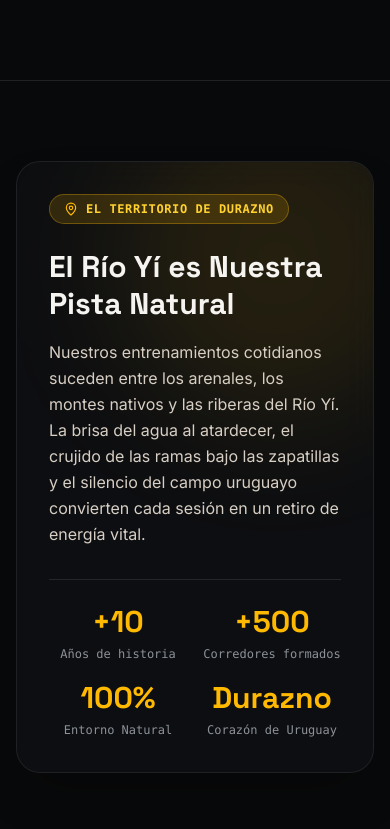
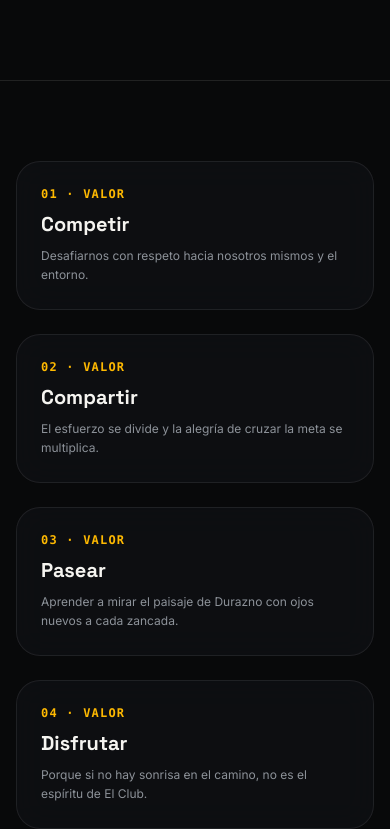
Before and after one commit to juanchoalcoba/trillo, a React (Vite) app: page /club in a window 390 px wide. Shown: the part 6979-7808 px from the top of the page. Built offline with nearby package versions, Linux system fonts and the light colour scheme; no server answers.

Commit message:
feat: initial backend architecture, postgresql pooler and auth

```diff
--- a/src/components/club/ClubCommunity.jsx
+++ b/src/components/club/ClubCommunity.jsx
@@ -1,6 +1,4 @@
 import React from 'react';
-import { motion } from 'framer-motion';
-import { Heart, Users, MapPin, Award, CheckCircle2, Camera } from 'lucide-react';
 
 export default function ClubCommunity() {
   const values = [
@@ -12,53 +10,6 @@ export default function ClubCommunity() {
 
   return (
     <section id="rioyi" className="relative z-10 py-20 sm:py-28 px-4 sm:px-6 lg:px-8 max-w-7xl mx-auto border-t border-white/10 scroll-mt-24">
-      {/* El Río Yí como Escenario */}
-      <motion.div
-        initial={{ opacity: 0, scale: 0.98 }}
-        whileInView={{ opacity: 1, scale: 1 }}
-        viewport={{ once: true }}
-        transition={{ duration: 0.8 }}
-        className="rounded-3xl p-8 sm:p-12 md:p-14 glass-panel border border-amber-400/30 text-white shadow-2xl relative overflow-hidden mb-20 bg-gradient-to-br from-amber-500/15 via-[#0d1015] to-[#08090a]"
-      >
-        <div className="absolute top-0 right-0 -mt-16 -mr-16 w-80 h-80 bg-amber-400/10 rounded-full blur-3xl pointer-events-none" />
-
-        <div className="relative z-10 max-w-3xl">
-          <div className="inline-flex items-center gap-2 px-3.5 py-1.5 rounded-full bg-amber-400/15 border border-amber-400/30 text-xs font-semibold mb-6 uppercase tracking-wider font-mono text-amber-300">
-            <MapPin className="w-3.5 h-3.5 text-amber-400" />
-            <span>El Territorio de Durazno</span>
-          </div>
-
-          <h3 className="text-3xl sm:text-4xl md:text-5xl font-['Space_Grotesk'] font-bold leading-tight mb-4 text-[#f5f4f0]">
-            El Río Yí es Nuestra Pista Natural
-          </h3>
-
-          <p className="text-base sm:text-lg text-[#d8cfc4] font-normal leading-relaxed mb-8">
-            Nuestros entrenamientos cotidianos suceden entre los arenales, los montes nativos y
-            las riberas del Río Yí. La brisa del agua al atardecer, el crujido de las ramas bajo las zapatillas
-            y el silencio del campo uruguayo convierten cada sesión en un retiro de energía vital.
-          </p>
-
-          <div className="grid grid-cols-2 sm:grid-cols-4 gap-4 pt-6 border-t border-white/10 text-center">
-            <div>
-              <span className="block text-3xl font-black font-['Space_Grotesk'] text-amber-400">+10</span>
-              <span className="text-xs text-[#8d9299] font-mono">Años de historia</span>
-            </div>
-            <div>
-              <span className="block text-3xl font-black font-['Space_Grotesk'] text-amber-400">+500</span>
-              <span className="text-xs text-[#8d9299] font-mono">Corredores formados</span>
-            </div>
-            <div>
-              <span className="block text-3xl font-black font-['Space_Grotesk'] text-amber-400">100%</span>
-              <span className="text-xs text-[#8d9299] font-mono">Entorno Natural</span>
-            </div>
-            <div>
-              <span className="block text-3xl font-black font-['Space_Grotesk'] text-amber-400">Durazno</span>
-              <span className="text-xs text-[#8d9299] font-mono">Corazón de Uruguay</span>
-            </div>
-          </div>
-        </div>
-      </motion.div>
-
       {/* Los 4 Valores */}
       <div className="grid grid-cols-1 sm:grid-cols-2 lg:grid-cols-4 gap-6">
         {values.map((v, i) => (
```
